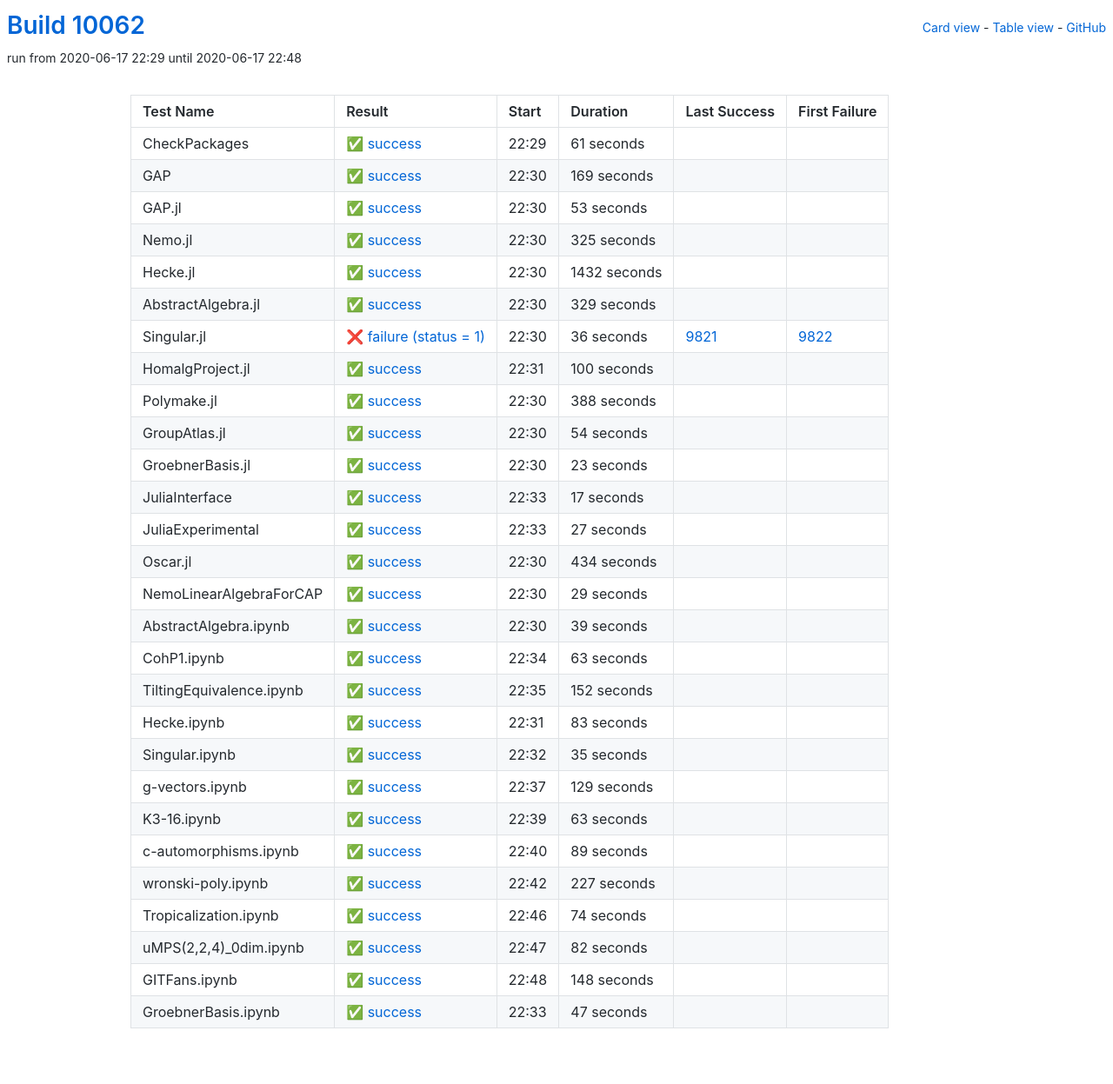
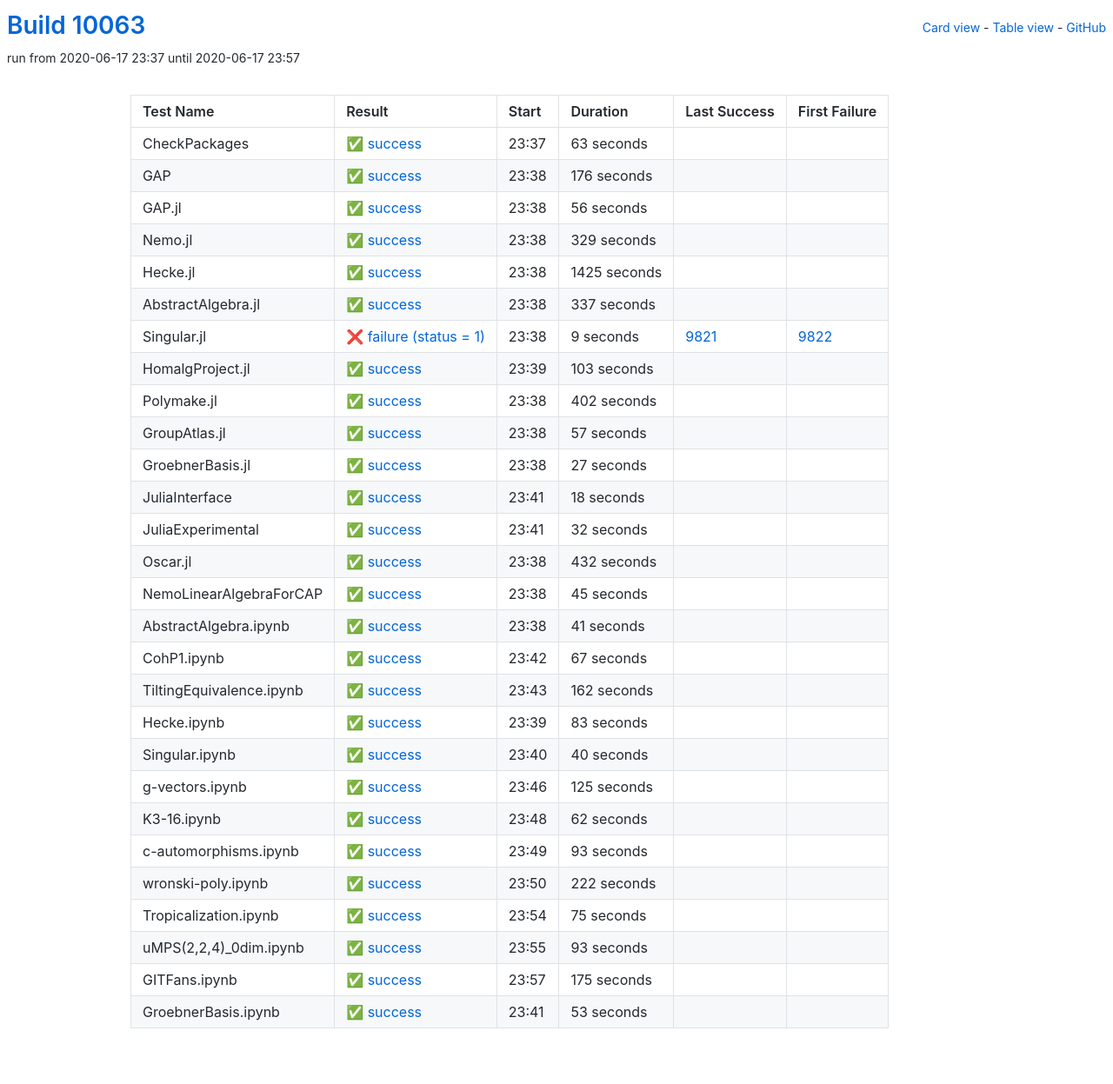
Before and after one commit to oscar-system/oscar-ci-status, a Jekyll site: the page built from table.html, in a window 1280 px wide. Shown: the whole page at 87% size. Built offline with Jekyll 4.4.1, drawn with Linux system fonts in a browser that asks for light colours.

Commit message:
Build #10063

```diff
--- a/_data/ci.yml
+++ b/_data/ci.yml
@@ -1,6 +1,6 @@
 ---
-build: 10062
-build_url: https://oscarci.mathematik.uni-kl.de/job/oscar/10062/
+build: 10063
+build_url: https://oscarci.mathematik.uni-kl.de/job/oscar/10063/
 job: oscar
 organization: oscar-system
 repo: oscar-ci-status
@@ -8,68 +8,44 @@
 tests:
 - name: CheckPackages
   id: checkpackages
-  log: https://oscarci.mathematik.uni-kl.de/job/oscar/10062/artifact/logs/build-10062/CheckPackages.log
-  start: 2020-06-17 22:29
+  log: https://oscarci.mathematik.uni-kl.de/job/oscar/10063/artifact/logs/build-10063/CheckPackages.log
+  start: 2020-06-17 23:37
   success: true
   exitcode: 0
   status: success
-  duration: 61
+  duration: 63
   last_success: false
   last_success_url:
   first_failure: false
   first_failure_url:
 - name: GAP
   id: gap
-  log: https://oscarci.mathematik.uni-kl.de/job/oscar/10062/artifact/logs/build-10062/GAP.log
-  start: 2020-06-17 22:30
+  log: https://oscarci.mathematik.uni-kl.de/job/oscar/10063/artifact/logs/build-10063/GAP.log
+  start: 2020-06-17 23:38
   success: true
   exitcode: 0
   status: success
-  duration: 169
+  duration: 176
   last_success: false
   last_success_url:
   first_failure: false
   first_failure_url:
 - name: GAP.jl
   id: gap-jl
-  log: https://oscarci.mathematik.uni-kl.de/job/oscar/10062/artifact/logs/build-10062/GAP.jl.log
-  start: 2020-06-17 22:30
+  log: https://oscarci.mathematik.uni-kl.de/job/oscar/10063/artifact/logs/build-10063/GAP.jl.log
+  start: 2020-06-17 23:38
   success: true
   exitcode: 0
   status: success
-  duration: 53
+  duration: 56
   last_success: false
   last_success_url:
   first_failure: false
   first_failure_url:
 - name: Nemo.jl
   id: nemo-jl
-  log: https://oscarci.mathematik.uni-kl.de/job/oscar/10062/artifact/logs/build-10062/Nemo.jl.log
-  start: 2020-06-17 22:30
-  success: true
-  exitcode: 0
-  status: success
-  duration: 325
-  last_success: false
-  last_success_url:
-  first_failure: false
-  first_failure_url:
-- name: Hecke.jl
-  id: hecke-jl
-  log: https://oscarci.mathematik.uni-kl.de/job/oscar/10062/artifact/logs/build-10062/Hecke.jl.log
-  start: 2020-06-17 22:30
-  success: true
-  exitcode: 0
-  status: success
-  duration: 1432
-  last_success: false
-  last_success_url:
-  first_failure: false
-  first_failure_url:
-- name: AbstractAlgebra.jl
-  id: abstractalgebra-jl
-  log: https://oscarci.mathematik.uni-kl.de/job/oscar/10062/artifact/logs/build-10062/AbstractAlgebra.jl.log
-  start: 2020-06-17 22:30
+  log: https://oscarci.mathematik.uni-kl.de/job/oscar/10063/artifact/logs/build-10063/Nemo.jl.log
+  start: 2020-06-17 23:38
   success: true
   exitcode: 0
   status: success
@@ -78,82 +54,82 @@
   last_success_url:
   first_failure: false
   first_failure_url:
+- name: Hecke.jl
+  id: hecke-jl
+  log: https://oscarci.mathematik.uni-kl.de/job/oscar/10063/artifact/logs/build-10063/Hecke.jl.log
+  start: 2020-06-17 23:38
+  success: true
+  exitcode: 0
+  status: success
+  duration: 1425
+  last_success: false
+  last_success_url:
+  first_failure: false
+  first_failure_url:
+- name: AbstractAlgebra.jl
+  id: abstractalgebra-jl
+  log: https://oscarci.mathematik.uni-kl.de/job/oscar/10063/artifact/logs/build-10063/AbstractAlgebra.jl.log
+  start: 2020-06-17 23:38
+  success: true
+  exitcode: 0
+  status: success
+  duration: 337
+  last_success: false
+  last_success_url:
+  first_failure: false
+  first_failure_url:
 - name: Singular.jl
   id: singular-jl
-  log: https://oscarci.mathematik.uni-kl.de/job/oscar/10062/artifact/logs/build-10062/Singular.jl.log
-  start: 2020-06-17 22:30
+  log: https://oscarci.mathematik.uni-kl.de/job/oscar/10063/artifact/logs/build-10063/Singular.jl.log
+  start: 2020-06-17 23:38
   success: false
   exitcode: 1
   status: failure
-  duration: 36
+  duration: 9
   last_success: 9821
   last_success_url: https://oscarci.mathematik.uni-kl.de/job/oscar/9821/
   first_failure: 9822
   first_failure_url: https://oscarci.mathematik.uni-kl.de/job/oscar/9822/
 - name: HomalgProject.jl
   id: homalgproject-jl
-  log: https://oscarci.mathematik.uni-kl.de/job/oscar/10062/artifact/logs/build-10062/HomalgProject.jl.log
-  start: 2020-06-17 22:31
+  log: https://oscarci.mathematik.uni-kl.de/job/oscar/10063/artifact/logs/build-10063/HomalgProject.jl.log
+  start: 2020-06-17 23:39
   success: true
   exitcode: 0
   status: success
-  duration: 100
+  duration: 103
   last_success: false
   last_success_url:
   first_failure: false
   first_failure_url:
 - name: Polymake.jl
   id: polymake-jl
-  log: https://oscarci.mathematik.uni-kl.de/job/oscar/10062/artifact/logs/build-10062/Polymake.jl.log
-  start: 2020-06-17 22:30
+  log: https://oscarci.mathematik.uni-kl.de/job/oscar/10063/artifact/logs/build-10063/Polymake.jl.log
+  start: 2020-06-17 23:38
   success: true
   exitcode: 0
   status: success
-  duration: 388
+  duration: 402
   last_success: false
   last_success_url:
   first_failure: false
   first_failure_url:
 - name: GroupAtlas.jl
   id: groupatlas-jl
-  log: https://oscarci.mathematik.uni-kl.de/job/oscar/10062/artifact/logs/build-10062/GroupAtlas.jl.log
-  start: 2020-06-17 22:30
+  log: https://oscarci.mathematik.uni-kl.de/job/oscar/10063/artifact/logs/build-10063/GroupAtlas.jl.log
+  start: 2020-06-17 23:38
   success: true
   exitcode: 0
   status: success
-  duration: 54
+  duration: 57
   last_success: false
   last_success_url:
   first_failure: false
   first_failure_url:
 - name: GroebnerBasis.jl
   id: groebnerbasis-jl
-  log: https://oscarci.mathematik.uni-kl.de/job/oscar/10062/artifact/logs/build-10062/GroebnerBasis.jl.log
-  start: 2020-06-17 22:30
-  success: true
-  exitcode: 0
-  status: success
-  duration: 23
-  last_success: false
-  last_success_url:
-  first_failure: false
-  first_failure_url:
-- name: JuliaInterface
-  id: juliainterface
-  log: https://oscarci.mathematik.uni-kl.de/job/oscar/10062/artifact/logs/build-10062/JuliaInterface.log
-  start: 2020-06-17 22:33
-  success: true
-  exitcode: 0
-  status: success
-  duration: 17
-  last_success: false
-  last_success_url:
-  first_failure: false
-  first_failure_url:
-- name: JuliaExperimental
-  id: juliaexperimental
-  log: https://oscarci.mathematik.uni-kl.de/job/oscar/10062/artifact/logs/build-10062/JuliaExperimental.log
-  start: 2020-06-17 22:33
+  log: https://oscarci.mathematik.uni-kl.de/job/oscar/10063/artifact/logs/build-10063/GroebnerBasis.jl.log
+  start: 2020-06-17 23:38
   success: true
   exitcode: 0
   status: success
@@ -162,70 +138,94 @@
   last_success_url:
   first_failure: false
   first_failure_url:
-- name: Oscar.jl
-  id: oscar-jl
-  log: https://oscarci.mathematik.uni-kl.de/job/oscar/10062/artifact/logs/build-10062/Oscar.jl.log
-  start: 2020-06-17 22:30
+- name: JuliaInterface
+  id: juliainterface
+  log: https://oscarci.mathematik.uni-kl.de/job/oscar/10063/artifact/logs/build-10063/JuliaInterface.log
+  start: 2020-06-17 23:41
   success: true
   exitcode: 0
   status: success
-  duration: 434
+  duration: 18
+  last_success: false
+  last_success_url:
+  first_failure: false
+  first_failure_url:
+- name: JuliaExperimental
+  id: juliaexperimental
+  log: https://oscarci.mathematik.uni-kl.de/job/oscar/10063/artifact/logs/build-10063/JuliaExperimental.log
+  start: 2020-06-17 23:41
+  success: true
+  exitcode: 0
+  status: success
+  duration: 32
+  last_success: false
+  last_success_url:
+  first_failure: false
+  first_failure_url:
+- name: Oscar.jl
+  id: oscar-jl
+  log: https://oscarci.mathematik.uni-kl.de/job/oscar/10063/artifact/logs/build-10063/Oscar.jl.log
+  start: 2020-06-17 23:38
+  success: true
+  exitcode: 0
+  status: success
+  duration: 432
   last_success: false
   last_success_url:
   first_failure: false
   first_failure_url:
 - name: NemoLinearAlgebraForCAP
   id: nemolinearalgebraforcap
-  log: https://oscarci.mathematik.uni-kl.de/job/oscar/10062/artifact/logs/build-10062/NemoLinearAlgebraForCAP.log
-  start: 2020-06-17 22:30
+  log: https://oscarci.mathematik.uni-kl.de/job/oscar/10063/artifact/logs/build-10063/NemoLinearAlgebraForCAP.log
+  start: 2020-06-17 23:38
   success: true
   exitcode: 0
   status: success
-  duration: 29
+  duration: 45
   last_success: false
   last_success_url:
   first_failure: false
   first_failure_url:
 - name: AbstractAlgebra.ipynb
   id: abstractalgebra-ipynb
-  log: https://oscarci.mathematik.uni-kl.de/job/oscar/10062/artifact/logs/build-10062/AbstractAlgebra.ipynb.log
-  start: 2020-06-17 22:30
+  log: https://oscarci.mathematik.uni-kl.de/job/oscar/10063/artifact/logs/build-10063/AbstractAlgebra.ipynb.log
+  start: 2020-06-17 23:38
   success: true
   exitcode: 0
   status: success
-  duration: 39
+  duration: 41
   last_success: false
   last_success_url:
   first_failure: false
   first_failure_url:
 - name: CohP1.ipynb
   id: cohp1-ipynb
-  log: https://oscarci.mathematik.uni-kl.de/job/oscar/10062/artifact/logs/build-10062/CohP1.ipynb.log
-  start: 2020-06-17 22:34
+  log: https://oscarci.mathematik.uni-kl.de/job/oscar/10063/artifact/logs/build-10063/CohP1.ipynb.log
+  start: 2020-06-17 23:42
   success: true
   exitcode: 0
   status: success
-  duration: 63
+  duration: 67
   last_success: false
   last_success_url:
   first_failure: false
   first_failure_url:
 - name: TiltingEquivalence.ipynb
   id: tiltingequivalence-ipynb
-  log: https://oscarci.mathematik.uni-kl.de/job/oscar/10062/artifact/logs/build-10062/TiltingEquivalence.ipynb.log
-  start: 2020-06-17 22:35
+  log: https://oscarci.mathematik.uni-kl.de/job/oscar/10063/artifact/logs/build-10063/TiltingEquivalence.ipynb.log
+  start: 2020-06-17 23:43
   success: true
   exitcode: 0
   status: success
-  duration: 152
+  duration: 162
   last_success: false
   last_success_url:
   first_failure: false
   first_failure_url:
 - name: Hecke.ipynb
   id: hecke-ipynb
-  log: https://oscarci.mathematik.uni-kl.de/job/oscar/10062/artifact/logs/build-10062/Hecke.ipynb.log
-  start: 2020-06-17 22:31
+  log: https://oscarci.mathematik.uni-kl.de/job/oscar/10063/artifact/logs/build-10063/Hecke.ipynb.log
+  start: 2020-06-17 23:39
   success: true
   exitcode: 0
   status: success
@@ -236,108 +236,108 @@
   first_failure_url:
 - name: Singular.ipynb
   id: singular-ipynb
-  log: https://oscarci.mathematik.uni-kl.de/job/oscar/10062/artifact/logs/build-10062/Singular.ipynb.log
-  start: 2020-06-17 22:32
+  log: https://oscarci.mathematik.uni-kl.de/job/oscar/10063/artifact/logs/build-10063/Singular.ipynb.log
+  start: 2020-06-17 23:40
   success: true
   exitcode: 0
   status: success
-  duration: 35
+  duration: 40
   last_success: false
   last_success_url:
   first_failure: false
   first_failure_url:
 - name: g-vectors.ipynb
   id: g-vectors-ipynb
-  log: https://oscarci.mathematik.uni-kl.de/job/oscar/10062/artifact/logs/build-10062/g-vectors.ipynb.log
-  start: 2020-06-17 22:37
+  log: https://oscarci.mathematik.uni-kl.de/job/oscar/10063/artifact/logs/build-10063/g-vectors.ipynb.log
+  start: 2020-06-17 23:46
   success: true
   exitcode: 0
   status: success
-  duration: 129
+  duration: 125
   last_success: false
   last_success_url:
   first_failure: false
   first_failure_url:
 - name: K3-16.ipynb
   id: k3-16-ipynb
-  log: https://oscarci.mathematik.uni-kl.de/job/oscar/10062/artifact/logs/build-10062/K3-16.ipynb.log
-  start: 2020-06-17 22:39
+  log: https://oscarci.mathematik.uni-kl.de/job/oscar/10063/artifact/logs/build-10063/K3-16.ipynb.log
+  start: 2020-06-17 23:48
   success: true
   exitcode: 0
   status: success
-  duration: 63
+  duration: 62
   last_success: false
   last_success_url:
   first_failure: false
   first_failure_url:
 - name: c-automorphisms.ipynb
   id: c-automorphisms-ipynb
-  log: https://oscarci.mathematik.uni-kl.de/job/oscar/10062/artifact/logs/build-10062/c-automorphisms.ipynb.log
-  start: 2020-06-17 22:40
+  log: https://oscarci.mathematik.uni-kl.de/job/oscar/10063/artifact/logs/build-10063/c-automorphisms.ipynb.log
+  start: 2020-06-17 23:49
   success: true
   exitcode: 0
   status: success
-  duration: 89
+  duration: 93
   last_success: false
   last_success_url:
   first_failure: false
   first_failure_url:
 - name: wronski-poly.ipynb
   id: wronski-poly-ipynb
-  log: https://oscarci.mathematik.uni-kl.de/job/oscar/10062/artifact/logs/build-10062/wronski-poly.ipynb.log
-  start: 2020-06-17 22:42
+  log: https://oscarci.mathematik.uni-kl.de/job/oscar/10063/artifact/logs/build-10063/wronski-poly.ipynb.log
+  start: 2020-06-17 23:50
   success: true
   exitcode: 0
   status: success
-  duration: 227
+  duration: 222
   last_success: false
   last_success_url:
   first_failure: false
   first_failure_url:
 - name: Tropicalization.ipynb
   id: tropicalization-ipynb
-  log: https://oscarci.mathematik.uni-kl.de/job/oscar/10062/artifact/logs/build-10062/Tropicalization.ipynb.log
-  start: 2020-06-17 22:46
+  log: https://oscarci.mathematik.uni-kl.de/job/oscar/10063/artifact/logs/build-10063/Tropicalization.ipynb.log
+  start: 2020-06-17 23:54
   success: true
   exitcode: 0
   status: success
-  duration: 74
+  duration: 75
   last_success: false
   last_success_url:
   first_failure: false
   first_failure_url:
 - name: uMPS(2,2,4)_0dim.ipynb
   id: umps-2-2-4-0dim-ipynb
-  log: https://oscarci.mathematik.uni-kl.de/job/oscar/10062/artifact/logs/build-10062/uMPS-2-2-4-_0dim.ipynb.log
-  start: 2020-06-17 22:47
+  log: https://oscarci.mathematik.uni-kl.de/job/oscar/10063/artifact/logs/build-10063/uMPS-2-2-4-_0dim.ipynb.log
+  start: 2020-06-17 23:55
   success: true
   exitcode: 0
   status: success
-  duration: 82
+  duration: 93
   last_success: false
   last_success_url:
   first_failure: false
   first_failure_url:
 - name: GITFans.ipynb
   id: gitfans-ipynb
-  log: https://oscarci.mathematik.uni-kl.de/job/oscar/10062/artifact/logs/build-10062/GITFans.ipynb.log
-  start: 2020-06-17 22:48
+  log: https://oscarci.mathematik.uni-kl.de/job/oscar/10063/artifact/logs/build-10063/GITFans.ipynb.log
+  start: 2020-06-17 23:57
   success: true
   exitcode: 0
   status: success
-  duration: 148
+  duration: 175
   last_success: false
   last_success_url:
   first_failure: false
   first_failure_url:
 - name: GroebnerBasis.ipynb
   id: groebnerbasis-ipynb
-  log: https://oscarci.mathematik.uni-kl.de/job/oscar/10062/artifact/logs/build-10062/GroebnerBasis.ipynb.log
-  start: 2020-06-17 22:33
+  log: https://oscarci.mathematik.uni-kl.de/job/oscar/10063/artifact/logs/build-10063/GroebnerBasis.ipynb.log
+  start: 2020-06-17 23:41
   success: true
   exitcode: 0
   status: success
-  duration: 47
+  duration: 53
   last_success: false
   last_success_url:
   first_failure: false
```
Also changed, not shown: README.md.
